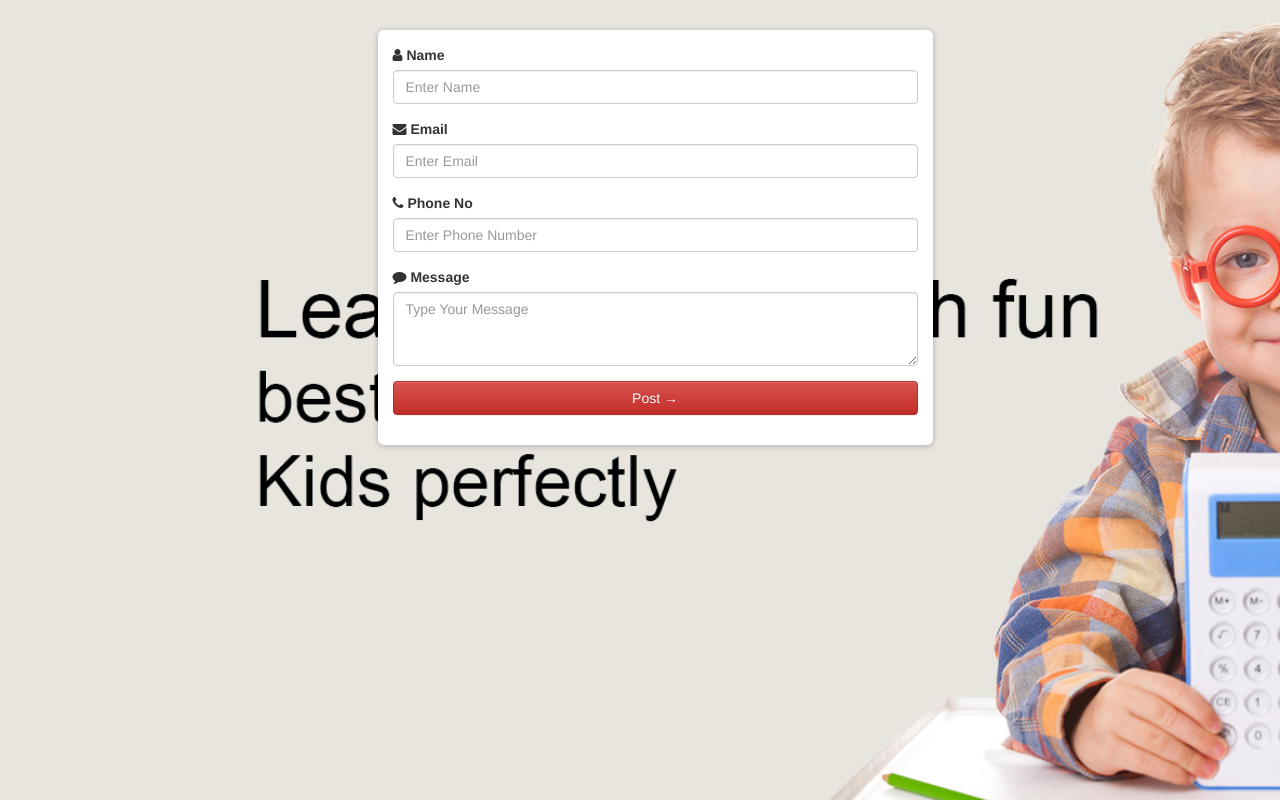
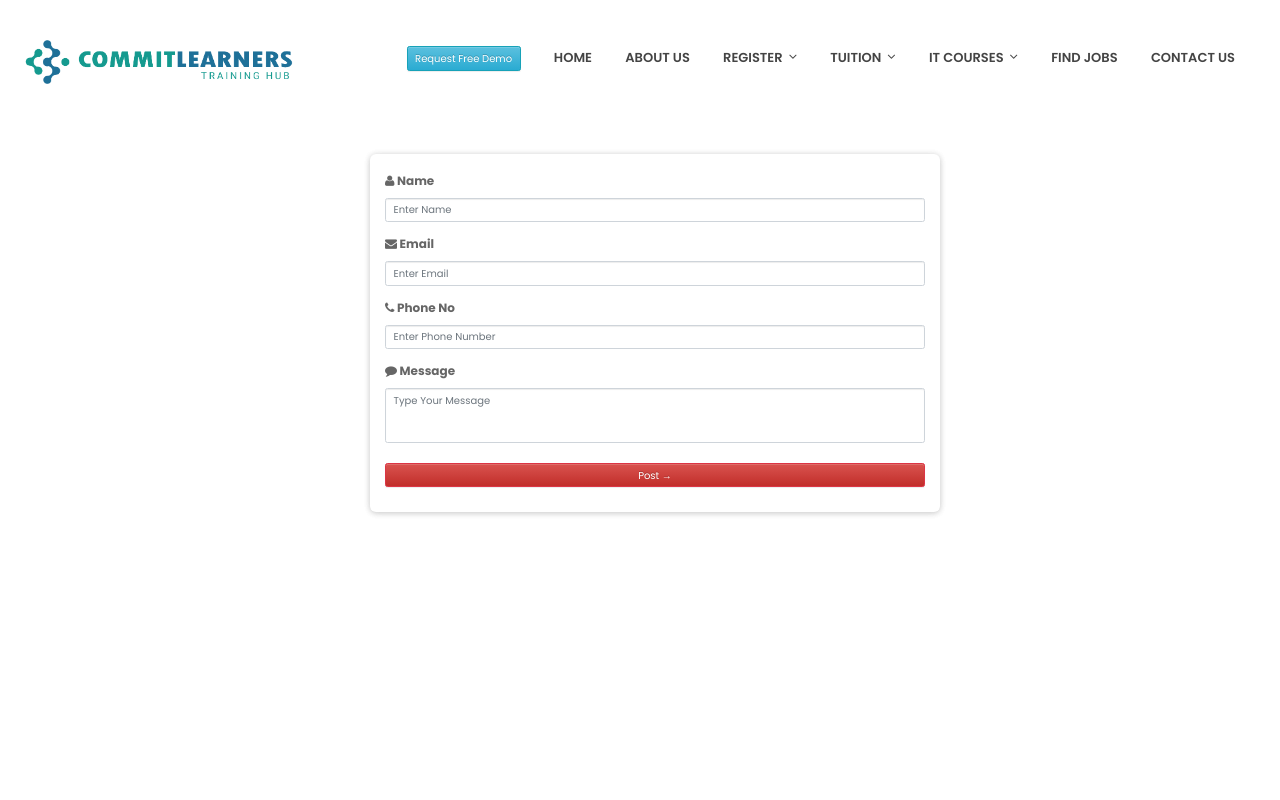
Before and after one commit to tukantisiva/cl_live, a PHP site: page /formpage.html in a window 1280 px wide. Run offline with PHP 8.4, Linux system fonts and the light colour scheme.

Commit message:
menu changes

```diff
--- a/form.css
+++ b/form.css
@@ -5,7 +5,7 @@ html
   width:100%;
 }
 body{
-  background:url('/img/slider/7.jpg') no-repeat;
+  /*background:url('/img/slider/7.jpg') no-repeat;*/
   background-size: cover;
   height:100%;
 
--- a/formpage.html
+++ b/formpage.html
@@ -1,20 +1,164 @@
-<!DOCTYPE html>
-<html lang="en">
+<!doctype html>
+<html class="no-js" lang="en">
+
 <head>
     <meta charset="utf-8">
-        <meta http-equiv="X-UA-Compatible" content="IE=edge">
+    <meta http-equiv="x-ua-compatible" content="ie=edge">
+        <title>Commitlearners | Home</title>
+        <meta name="description" content="online education learning classes">
+	 <meta name="keywords" content="Commit Learners,Commit Learn,Learning,Online learning,online education classes,online education program,online education courses,online education for kids and students,education online,online education training,online teaching,study websites,learning websites,online classes,online courses,online education,online educaiton websites,online learning sites,online tutor,online tutors for math,Learning english online,learning online,smart learning,best online tuition in india,best online tuition in bangalore,online tuitions,tutoring jobs,online tutoring jobs,online tutoring,
+            online tutoring jobs for teachers,best online tutoring jobs,online tutoring jobs from home,online tutoring jobs for college students,online tutoring for kids, free online classes, free online maths class">
         <meta name="viewport" content="width=device-width, initial-scale=1">
-        <title>HTML5 Contact Form To Send Email On Form Submission - reusable form</title>
     <!-- Latest compiled and minified CSS -->
-        <link rel="stylesheet" href="https://maxcdn.bootstrapcdn.com/bootstrap/3.3.7/css/bootstrap.min.css" >
+    <link rel="stylesheet" href="https://maxcdn.bootstrapcdn.com/bootstrap/3.3.7/css/bootstrap.min.css">
     <!-- Optional theme -->
-        <link rel="stylesheet" href="https://maxcdn.bootstrapcdn.com/bootstrap/3.3.7/css/bootstrap-theme.min.css" >
+    <link rel="stylesheet" href="https://maxcdn.bootstrapcdn.com/bootstrap/3.3.7/css/bootstrap-theme.min.css">
     <script src="https://ajax.googleapis.com/ajax/libs/jquery/1.12.4/jquery.min.js"></script>
-        <link rel="stylesheet" type="text/css" href="https://maxcdn.bootstrapcdn.com/font-awesome/4.7.0/css/font-awesome.min.css">
-        <link rel="stylesheet" href="form.css" >
+    <link rel="stylesheet" type="text/css"
+        href="https://maxcdn.bootstrapcdn.com/font-awesome/4.7.0/css/font-awesome.min.css">
+    <link rel="stylesheet" href="form.css">
     <script src="form.js"></script>
+
+    <!-- favicon
+		============================================ -->
+        <link rel="shortcut icon" type="image/x-icon" href="img\favicon.ico">
+
+		<!-- Google Fonts
+		============================================ -->
+        <link href='https://fonts.googleapis.com/css?family=Poppins:400,300,500,600,700' rel='stylesheet' type='text/css'>
+
+		<!-- Style CSS
+		============================================ -->
+        <link rel="stylesheet" href="style.css">
+
+		<!-- Modernizr JS
+		============================================ -->
+        <script src="js\vendor\modernizr-2.8.3.min.js"></script>
+        <!-- meanmenu JS
+		============================================ -->
+        <script src="js\jquery.meanmenu.js"></script>
 </head>
-    <body >
+
+<body>
+    <!--Header Area Start-->
+    <header class="header-three">
+            <!--Logo Mainmenu Start-->
+            <div class="header-logo-menu sticker">
+                <div class="container-fluid">
+                    <div class="logo-menu-bg">
+                        <div class="row">
+                            <div class="col-lg-3 col-md-12">
+                                <div class="logo">
+                                    <a href="index.html"><img src="img\logo\logo.png" alt="commitlearners"></a>
+                                </div>
+                            </div>
+
+                            <div class="col-lg-9 d-none d-lg-block">
+                                <div class="mainmenu-area">
+                                    <div class="mainmenu">
+                                        <nav>
+                                            <ul id="nav">
+                                                <li class="current"><a href="contact.html"><button class="btn btn-info">Request Free Demo</button></a></li>
+                                                <li class="current"><a href="index.html">Home</a></li>
+
+                                                <li><a href="about.html">About us</a></li>
+
+                                                <li><a href="studentreg.html">Register<i class="fa fa-angle-down"></i></a>
+                                                    <ul class="sub-menu">
+                                                        <li><a href="studentreg.html">Student</a></li>
+                                                         <li><a href="tutorreg.html">Tutor</a></li>
+                                                    </ul>
+                                                </li>
+
+                                                <li><a href="#">Tuition<i class="fa fa-angle-down"></i></a>
+                                                    <ul class="sub-menu">
+                                                        <li><a href="studentreg.html">School</a></li>
+                                                        <li><a href="studentreg.html">College</a></li>
+                                                        <li><a href="studentreg.html">University</a></li>
+                                                    </ul>
+                                                </li>
+                                                <li><a href="fullstack.html">IT Courses<i class="fa fa-angle-down"></i></a>
+                                                    <ul class="sub-menu">
+                                                        <li><a href="fullstack.html">Full Stack</a></li>
+                                                    </ul>
+                                                </li>
+                                                <li><a href="findjob.html">Find Jobs</a></li>
+
+                                                <li><a href="formpage.html">Contact Us</a></li>
+
+
+                                            </ul>
+                                        </nav>
+                                    </div>
+                                    <!-- <ul class="header-search">
+                                        <li class="btn btn-info">
+                                            <i id="toggle-search" class=""></i>
+
+                                        </li>
+                                    </ul> -->
+                                    <!--Search Form-->
+                                    <!-- <div class="search">
+                                        <div class="search-form">
+                                            <form id="search-form" action="#">
+                                                <input type="search" placeholder="Search here..." name="search" />
+                                                <button type="submit">
+                                                    <span><i class="fa fa-search"></i></span>
+                                                </button>
+                                            </form>
+                                        </div>
+                                    </div> -->
+                                    <!--End of Search Form-->
+                                </div>
+                            </div>
+                        </div>
+                    </div>
+                </div>
+            </div>
+            <!--End of Logo Mainmenu-->
+            <!-- Mobile Menu Area start -->
+
+            <div class="mobile-menu-area">
+                <div class="container">
+                    <div class="row">
+                        <div class="col-lg-12 col-md-12 col-sm-12">
+                            <div class="mobile-menu">
+                                <nav id="dropdown">
+                                    <ul>
+                                        <li><a href="index.html">Home</a></li>
+                                        <li><a href="fullstack.html">Tuition</a>
+                                            <ul>
+                                                <li><a href="#">School</a></li>
+                                                <li><a href="#">College</a></li>
+                                                <li><a href="#">University</a></li>
+                                            </ul>
+                                        </li>
+                                        <li><a href="fullstack.html">IT Courses</a>
+                                            <ul>
+                                                <li><a href="fullstack.html">Full Stack</a></li>
+                                            </ul>
+                                        </li>
+                                        <li><a href="#">Find Jobs</a></li>
+                                        <li><a href="about.html">About Us</a></li>
+
+                                        <li><a href="contact/formpage.html">Contact</a></li>
+                                        <li><a href="studentreg.html">Register</a>
+                                            <ul>
+                                                <li><a href="studentreg.html">Student</a></li>
+                                                <li><a href="tutorreg.html">Tutor</a></li>
+                                            </ul>
+                                        </li>
+                                    </ul>
+                                </nav>
+                            </div>
+                        </div>
+                    </div>
+                </div>
+            </div>
+            <!-- Mobile Menu Area end -->
+        </header>
+            <!--End of Header Area-->
+
+            <div>
     <div class="container">
         <!-- Form Started -->
         <div class="container form-top">
@@ -33,12 +177,14 @@
                                 </div>
                                 <div class="form-group">
                                     <label><i class="fa fa-phone" aria-hidden="true"></i> Phone No</label>
-                                        <input type="phone" name="phone" class="form-control" placeholder="Enter Phone Number">
+                                    <input type="phone" name="phone" class="form-control"
+                                        placeholder="Enter Phone Number">
                                 </div>
 
                                 <div class="form-group">
                                     <label><i class="fa fa-comment" aria-hidden="true"></i> Message</label>
-                                        <textarea rows="3" name="message" class="form-control" placeholder="Type Your Message"></textarea>
+                                    <textarea rows="3" name="message" class="form-control"
+                                        placeholder="Type Your Message"></textarea>
                                 </div>
                                 <div class="form-group">
                                     <button class="btn btn-raised btn-block btn-danger">Post &rarr;</button>
@@ -60,5 +206,7 @@
         </div>
         <!-- Form Ended -->
     </div>
+    </div>
 </body>
+
 </html>
--- a/index.htm
+++ b/index.htm
@@ -150,7 +150,7 @@ online tutoring jobs for teachers,best online tutoring jobs,online tutoring jobs
 
 
 
-                                            <li><a href="contact.html">Contact Us</a></li>
+                                            <li><a href="formpage.html">Contact Us</a></li>
 
 
 
--- a/index.html
+++ b/index.html
@@ -6,7 +6,7 @@
         <title>Commitlearners | Home</title>
         <meta name="description" content="online education learning classes">
 	 <meta name="keywords" content="Commit Learners,Commit Learn,Learning,Online learning,online education classes,online education program,online education courses,online education for kids and students,education online,online education training,online teaching,study websites,learning websites,online classes,online courses,online education,online educaiton websites,online learning sites,online tutor,online tutors for math,Learning english online,learning online,smart learning,best online tuition in india,best online tuition in bangalore,online tuitions,tutoring jobs,online tutoring jobs,online tutoring,
-online tutoring jobs for teachers,best online tutoring jobs,online tutoring jobs from home,online tutoring jobs for college students,online tutoring for kids, free online classes, free online maths class">
+            online tutoring jobs for teachers,best online tutoring jobs,online tutoring jobs from home,online tutoring jobs for college students,online tutoring for kids, free online classes, free online maths class">
         <meta name="viewport" content="width=device-width, initial-scale=1">
 
 		<!-- favicon
@@ -72,7 +72,7 @@ online tutoring jobs for teachers,best online tutoring jobs,online tutoring jobs
                                                 </li>
                                                 <li><a href="findjob.html">Find Jobs</a></li>
 
-                                                <li><a href="contact/formpage.html">Contact Us</a></li>
+                                                <li><a href="formpage.html">Contact Us</a></li>
 
 
                                             </ul>
```
Lines whose indentation alone changed are shown as unchanged.
